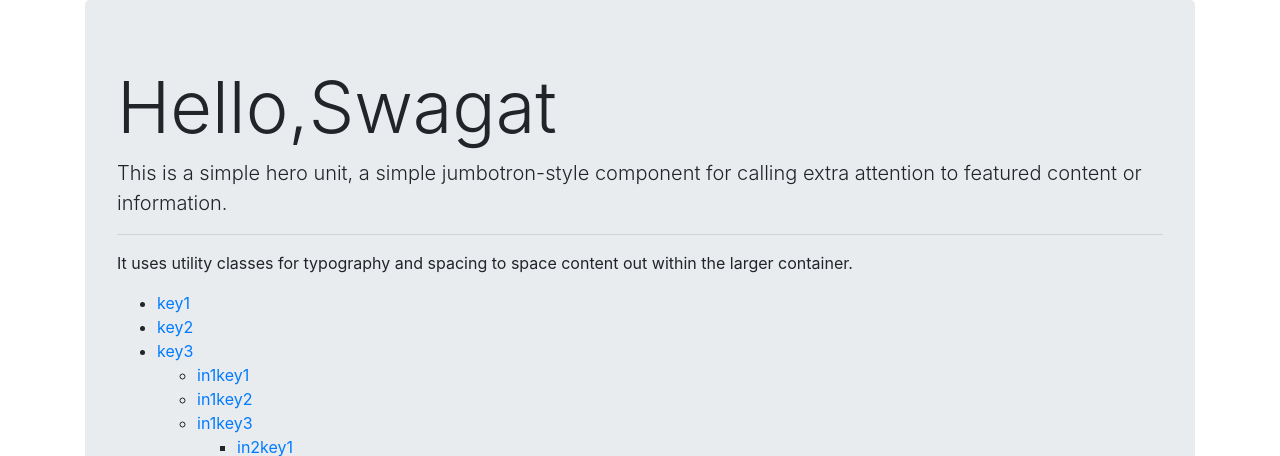
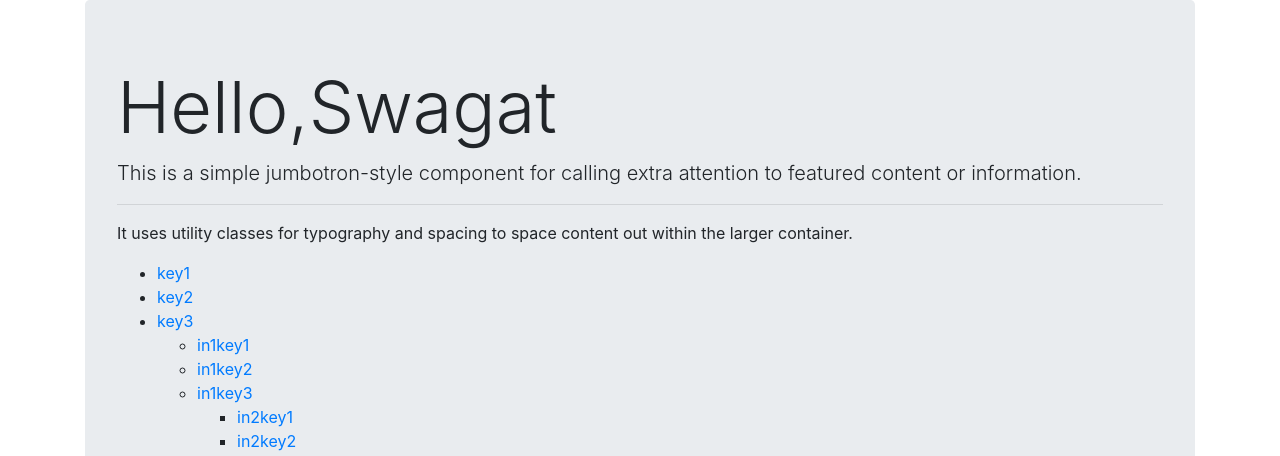
Before and after one commit to swagatsourav/learngit, a Django app: page /first/ in a window 1280 px wide; the page is wider, and only the part inside the window is pictured. Shown: the top 456 px of that part. Run offline with Django 3.2, Linux system fonts and the light colour scheme; some libraries are stand-ins or nearby versions.

Commit message:
Changed templates/first_app/first.html -gave a space

```diff
--- a/templates/first_app/first.html
+++ b/templates/first_app/first.html
@@ -17,7 +17,7 @@
     <div class="container">
       <div class="jumbotron">
         <h1 class="display-3">Hello,{{ name_insert }}</h1>
-        <p class="lead">This is a simple hero unit, a simple jumbotron-style component for calling extra attention to featured content or information.</p>
+        <p class="lead">This is a simple jumbotron-style component for calling extra attention to featured content or information.</p>
         <hr class="m-y-md">
         <p>It uses utility classes for typography and spacing to space content out within the larger container.</p>
         <div id="getlist">
```
